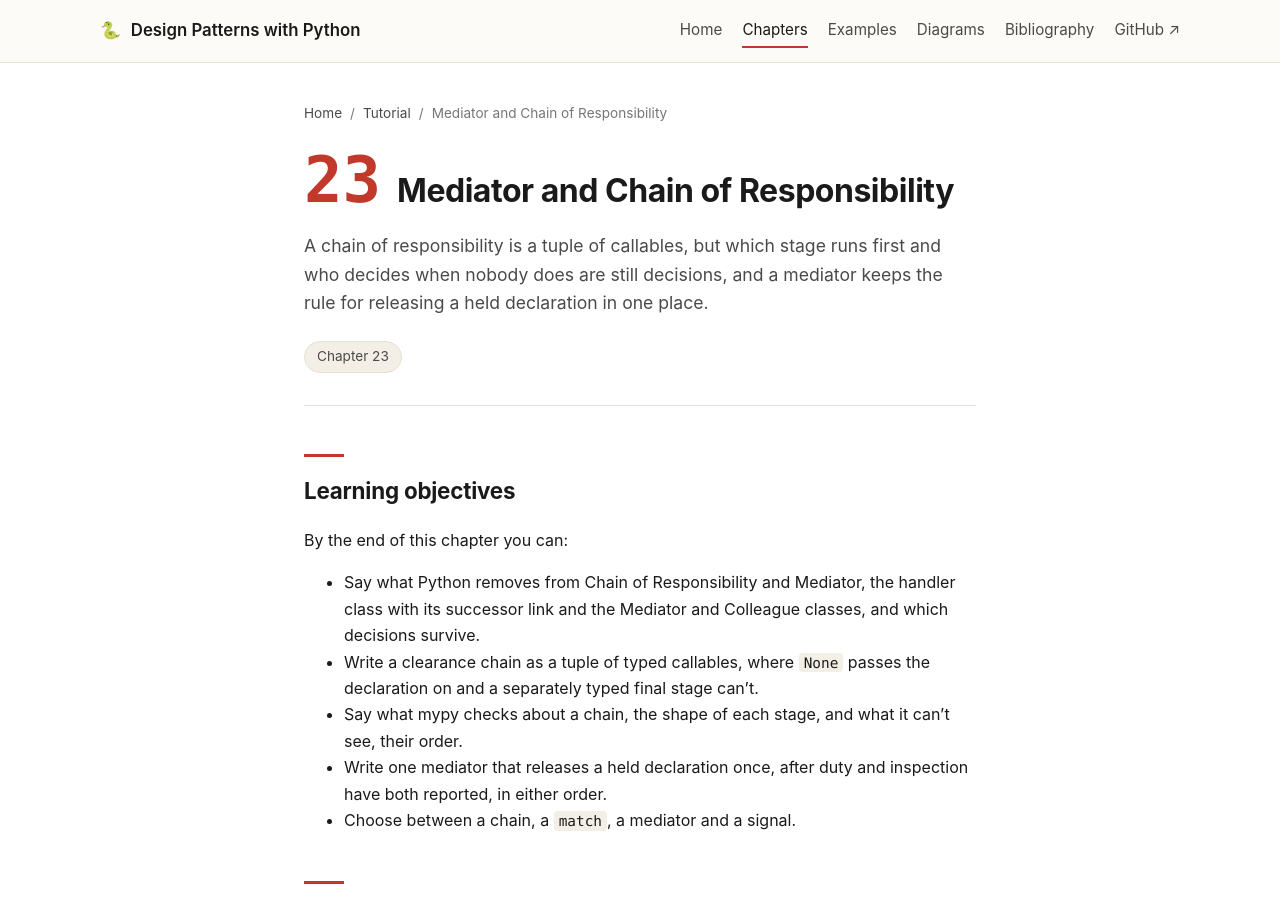
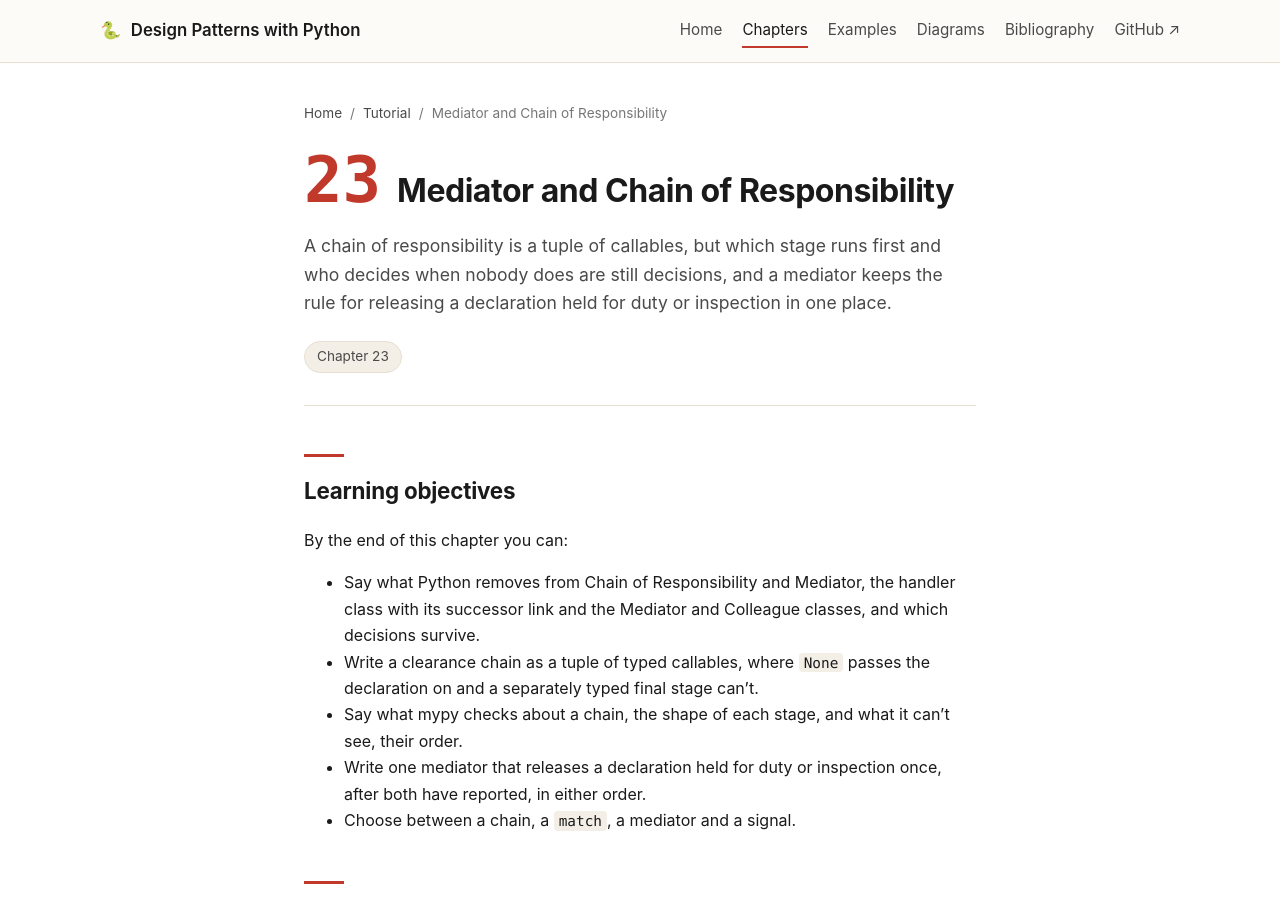
Before and after one commit to patterncatalyst/design-patterns-with-python, a Jekyll site: the page built from _docs/23-mediator-and-chain-of-responsibility.md, in a window 1280 px wide and 900 px high. Built offline with Jekyll 4.4.1, drawn with Linux system fonts in a browser that asks for light colours; some of the changed text lies outside the part shown.

Commit message:
fix(r11): validation round 2 repairs (mediator scope in card, README, figure; Iterator intent)

```diff
--- a/_docs/23-mediator-and-chain-of-responsibility.md
+++ b/_docs/23-mediator-and-chain-of-responsibility.md
@@ -4,7 +4,7 @@ order: 23
 layout: tutorial
 sectionid: docs
 part: "coordinating-traversing"
-description: "A chain of responsibility is a tuple of callables, but which stage runs first and who decides when nobody does are still decisions, and a mediator keeps the rule for releasing a held declaration in one place."
+description: "A chain of responsibility is a tuple of callables, but which stage runs first and who decides when nobody does are still decisions, and a mediator keeps the rule for releasing a declaration held for duty or inspection in one place."
 ---
 
 ## Learning objectives
@@ -14,7 +14,7 @@ By the end of this chapter you can:
 - Say what Python removes from Chain of Responsibility and Mediator, the handler class with its successor link and the Mediator and Colleague classes, and which decisions survive.
 - Write a clearance chain as a tuple of typed callables, where `None` passes the declaration on and a separately typed final stage can't.
 - Say what mypy checks about a chain, the shape of each stage, and what it can't see, their order.
-- Write one mediator that releases a held declaration once, after duty and inspection have both reported, in either order.
+- Write one mediator that releases a declaration held for duty or inspection once, after both have reported, in either order.
 - Choose between a chain, a `match`, a mediator and a signal.
 
 ## Why this matters
@@ -31,7 +31,7 @@ Each is a decision, and both patterns survive because Python's syntax doesn't ma
 
 {% include excalidraw.html name="23-mediator-and-chain-of-responsibility" caption="Figure 23.1: A declaration passes along an ordered tuple of clearance stages; the first stage that decides ends the walk, and a clean one is released by the final stage. A consignment held for duty or inspection waits on a mediator that releases it once." %}
 
-Read the figure from the top down. `CustomsDeclaration` goes to `clear`, "walks the stages in order". Below it sit `check_documents`, `assess_duty` and `inspect_goods`, each with a "None: pass it on" arrow down, and then `release`, "final stage: decides". Each stage also has an arrow to `Held`, "the stage stops the walk". `Held` goes to `ClearanceMediator`, "releases once, after both report". `Settlement` and `Inspection` feed the mediator, which sends `CLEARED` to `TrackingHistory.record`. A muted dashed box, "linked chain", reads "falls off the end with None".
+Read the figure from the top down. `CustomsDeclaration` goes to `clear`, "walks the stages in order". Below it sit `check_documents`, `assess_duty` and `inspect_goods`, each with a "None: pass it on" arrow down, and then `release`, "final stage: decides". Each stage also has an arrow to `Held`, "the stage stops the walk". `Held` goes, for duty or inspection, to `ClearanceMediator`, "releases once, after both report". `Settlement` and `Inspection` feed the mediator, which sends `CLEARED` to `TrackingHistory.record`. A muted dashed box, "linked chain", reads "falls off the end with None".
 
 ## A chain is a tuple of stages
 
```
Also changed, not shown: _docs/24-iterator-generators-and-the-iterator-protocol.md (+1 -1 lines), _examples/23-mediator-and-chain-of-responsibility.md (+2 -2 lines), _plans/r11-plan.md (+1 -0 lines), examples/23-mediator-and-chain-of-responsibility/README.md (+1 -1 lines), diagrams/23-mediator-and-chain-of-responsibility.svg, 2 other files.
